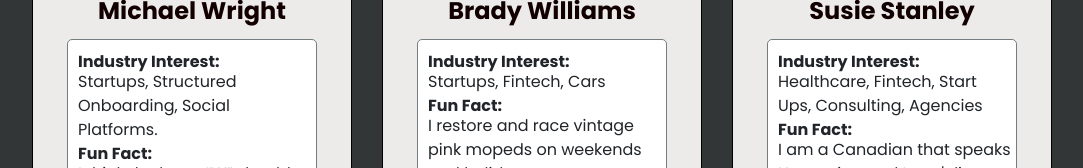
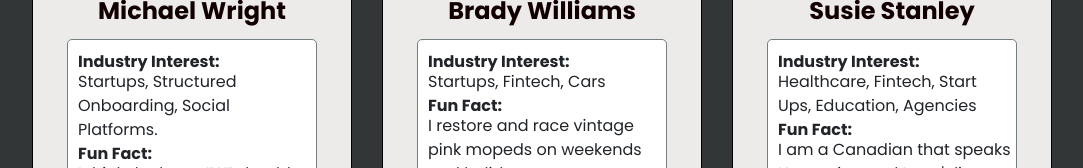
Before and after one commit to nss-day-cohort-51/nss-day-cohort-51.github.io, a React (Create React App) app: page / in a window 1280 px wide. Shown: the part 988-1156 px from the top of the page, without its empty margins (98-1181 px from the left). Built offline with nearby package versions, Linux system fonts and the light colour scheme.

Commit message:
commiting to checkout

```diff
--- a/public/api/database.json
+++ b/public/api/database.json
@@ -51,7 +51,7 @@
       "capLink": "https://www.youtube.com/embed/GyDZS1fGJ7k",
       "cap2Name": "Capstone 2 Name",
       "cap2Link": "https://www.youtube.com/embed/GyDZS1fGJ7k",
-      "interests": "Healthcare, Fintech, Start Ups, Consulting, Agencies",
+      "interests": "Healthcare, Fintech, Start Ups, Education, Agencies",
       "resume": "https://drive.google.com/file/d/1LjexnCqXC6EuoUiXcm3oLPUnQHG6DXnW/view?usp=sharing",
       "pod": "https://www.google.com",
       "pic": "susie.png",
--- a/src/styles/description.scss
+++ b/src/styles/description.scss
@@ -23,7 +23,7 @@ $platinum: #ecebea;
   }
   p {
     color: $midnight;
-    width: 800px;
+    max-width: 800px;
   }
   a {
     color: $orange;
```
